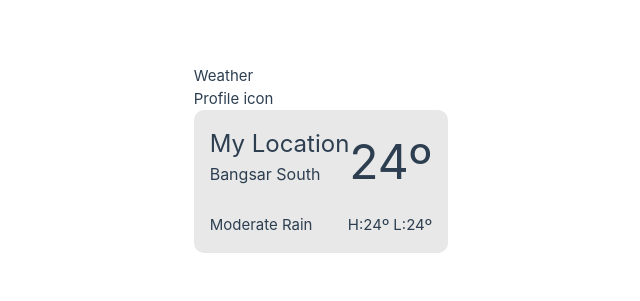
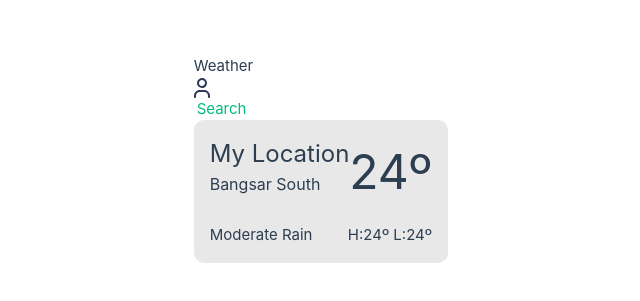
Before and after one commit to zicotann/weather-app, a Vue app: page / in a window 1280 px wide. Shown: the part 241-542 px from the top of the page, without its empty margins (192-832 px from the left). Built offline with nearby package versions, Linux system fonts and the light colour scheme; the HTML template or start-up script is replaced by a standard one.

Commit message:
add: weather listing scaffolding

```diff
--- a/src/views/WeatherListView.vue
+++ b/src/views/WeatherListView.vue
@@ -3,8 +3,12 @@
         <div class="flex flex-col space-y-4">
             <div class="flex justify-between items-center">
                 <h1 class="text-3xl font-bold">Weather</h1>
-                <p>Profile icon</p>
+                <img src="@/assets/icons/profile.svg" alt="">
             </div>
+
+            <RouterLink to="search">
+                <button>Search</button>
+            </RouterLink>
 
             <div class="card">
                 <LocationCard />
@@ -16,6 +20,7 @@
 
 <script setup lang="ts">
 import { LocationCard } from "@/components";
+import { RouterLink } from 'vue-router';
 
 </script>
 
```
